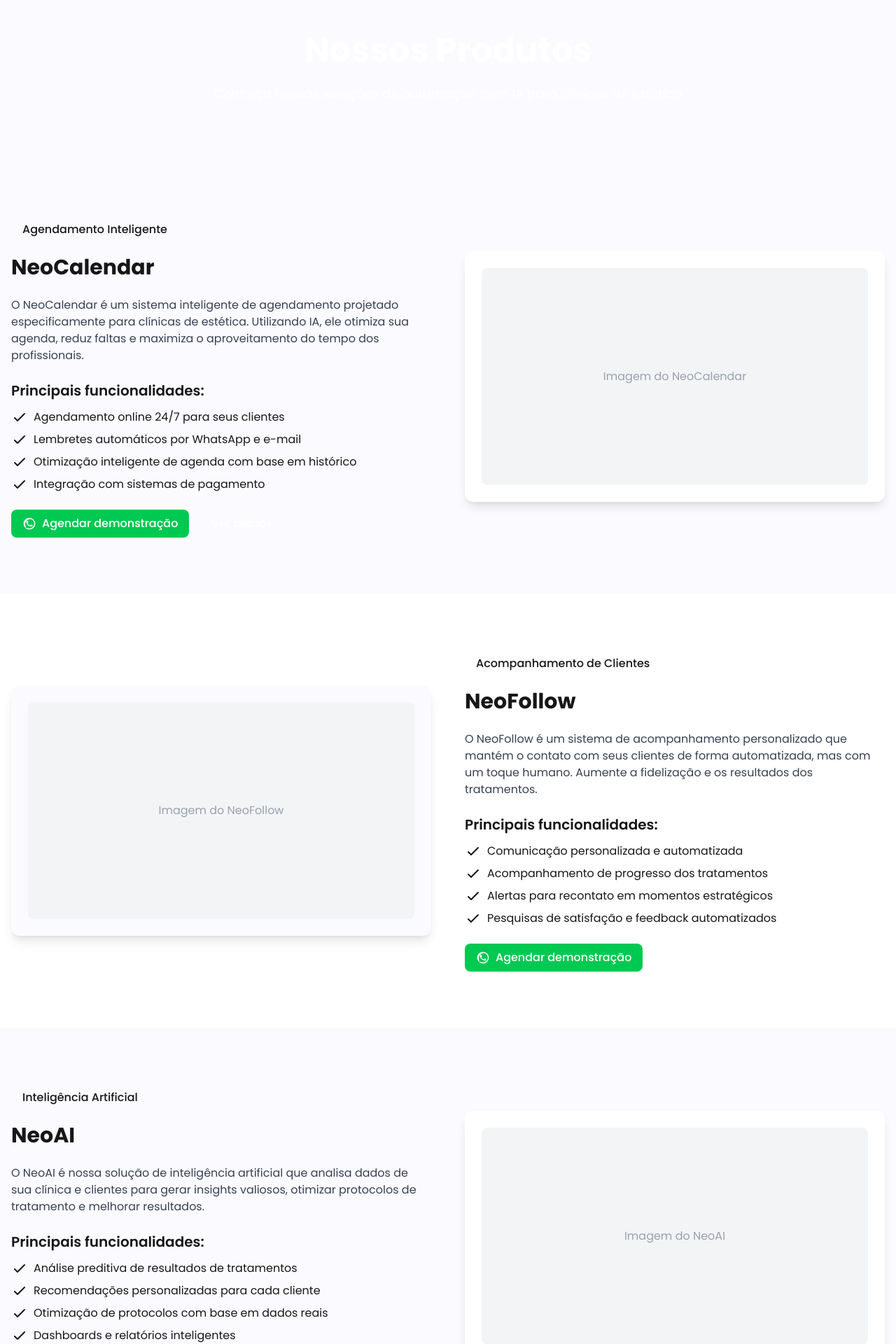
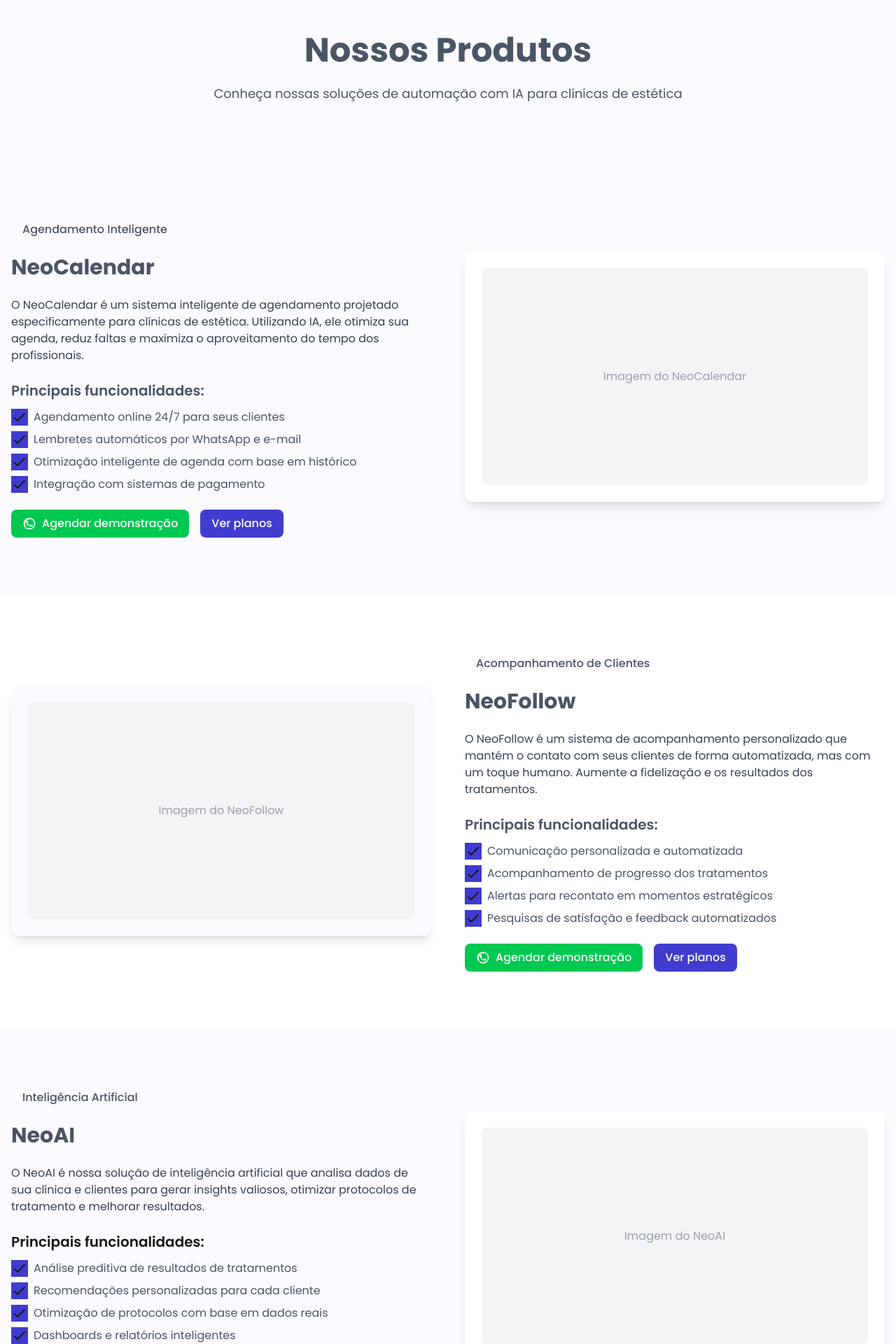
Before and after one commit to NeoSale/neosale-site, a Next.js app: page /produtos in a window 1280 px wide. Shown: the part 120-2040 px from the top of the page at 70% size. Built offline with nearby package versions, Linux system fonts and the light colour scheme.

Commit message:
feat: ajustes de design e substituição de botões por PrimaryButton

```diff
--- a/src/app/contato/page.tsx
+++ b/src/app/contato/page.tsx
@@ -1,7 +1,7 @@
 import React from 'react';
 import Section from '@/components/ui/Section';
-import Button from '@/components/ui/Button';
 import WhatsAppButton from '@/components/ui/WhatsAppButton';
+import PrimaryButton from '@/components/ui/PrimaryButton';
 
 export default function ContatoPage() {
   return (
@@ -157,9 +157,9 @@ export default function ContatoPage() {
                   ></textarea>
                 </div>
 
-                <Button variant="primary" className="w-full">
+                <PrimaryButton className="w-full">
                   Enviar mensagem
-                </Button>
+                </PrimaryButton>
               </form>
             </div>
           </div>
--- a/src/app/produtos/page.tsx
+++ b/src/app/produtos/page.tsx
@@ -1,7 +1,7 @@
 import React from 'react';
 import Section from '@/components/ui/Section';
-import Button from '@/components/ui/Button';
 import WhatsAppButton from '@/components/ui/WhatsAppButton';
+import PrimaryButton from '@/components/ui/PrimaryButton';
 
 export default function ProdutosPage() {
   return (
@@ -9,8 +9,8 @@ export default function ProdutosPage() {
       {/* Hero Section */}
       <Section background="primary" className="py-20">
         <div className="text-center">
-          <h1 className="text-4xl md:text-5xl font-bold mb-6">Nossos Produtos</h1>
-          <p className="text-white/90 text-lg max-w-2xl mx-auto">
+          <h1 className="text-4xl md:text-5xl font-bold mb-6 text-gray-600">Nossos Produtos</h1>
+          <p className="text-gray-600 text-lg max-w-2xl mx-auto">
             Conheça nossas soluções de automação com IA para clínicas de estética
           </p>
         </div>
@@ -20,46 +20,46 @@ export default function ProdutosPage() {
       <Section id="neocalendar" background="light" className="py-20">
         <div className="grid md:grid-cols-2 gap-12 items-center">
           <div>
-            <div className="inline-block bg-primary/10 text-primary font-medium px-4 py-2 rounded-full mb-4">
+            <div className="inline-block bg-primary/10 text-gray-600 font-medium px-4 py-2 rounded-full mb-4">
               Agendamento Inteligente
             </div>
-            <h2 className="text-3xl font-bold mb-6">NeoCalendar</h2>
+            <h2 className="text-3xl font-bold mb-6 text-gray-600">NeoCalendar</h2>
             <p className="text-gray-700 mb-6">
               O NeoCalendar é um sistema inteligente de agendamento projetado especificamente para clínicas de estética.
               Utilizando IA, ele otimiza sua agenda, reduz faltas e maximiza o aproveitamento do tempo dos profissionais.
             </p>
 
-            <h3 className="text-xl font-semibold mb-3">Principais funcionalidades:</h3>
+            <h3 className="text-xl font-semibold mb-3 text-gray-600">Principais funcionalidades:</h3>
             <ul className="space-y-2 mb-6">
               <li className="flex items-start">
-                <svg xmlns="http://www.w3.org/2000/svg" className="h-6 w-6 text-primary mr-2 flex-shrink-0" fill="none" viewBox="0 0 24 24" stroke="currentColor">
+                <svg xmlns="http://www.w3.org/2000/svg" className="h-6 w-6 bg-[#403CCF] mr-2 flex-shrink-0" fill="none" viewBox="0 0 24 24" stroke="currentColor">
                   <path strokeLinecap="round" strokeLinejoin="round" strokeWidth={2} d="M5 13l4 4L19 7" />
                 </svg>
-                <span>Agendamento online 24/7 para seus clientes</span>
+                <span className="text-gray-600">Agendamento online 24/7 para seus clientes</span>
               </li>
               <li className="flex items-start">
-                <svg xmlns="http://www.w3.org/2000/svg" className="h-6 w-6 text-primary mr-2 flex-shrink-0" fill="none" viewBox="0 0 24 24" stroke="currentColor">
+                <svg xmlns="http://www.w3.org/2000/svg" className="h-6 w-6 bg-[#403CCF] mr-2 flex-shrink-0" fill="none" viewBox="0 0 24 24" stroke="currentColor">
                   <path strokeLinecap="round" strokeLinejoin="round" strokeWidth={2} d="M5 13l4 4L19 7" />
                 </svg>
-                <span>Lembretes automáticos por WhatsApp e e-mail</span>
+                <span className="text-gray-600">Lembretes automáticos por WhatsApp e e-mail</span>
               </li>
               <li className="flex items-start">
-                <svg xmlns="http://www.w3.org/2000/svg" className="h-6 w-6 text-primary mr-2 flex-shrink-0" fill="none" viewBox="0 0 24 24" stroke="currentColor">
+                <svg xmlns="http://www.w3.org/2000/svg" className="h-6 w-6 bg-[#403CCF] mr-2 flex-shrink-0" fill="none" viewBox="0 0 24 24" stroke="currentColor">
                   <path strokeLinecap="round" strokeLinejoin="round" strokeWidth={2} d="M5 13l4 4L19 7" />
                 </svg>
-                <span>Otimização inteligente de agenda com base em histórico</span>
+                <span className="text-gray-600">Otimização inteligente de agenda com base em histórico</span>
               </li>
               <li className="flex items-start">
-                <svg xmlns="http://www.w3.org/2000/svg" className="h-6 w-6 text-primary mr-2 flex-shrink-0" fill="none" viewBox="0 0 24 24" stroke="currentColor">
+                <svg xmlns="http://www.w3.org/2000/svg" className="h-6 w-6 bg-[#403CCF] mr-2 flex-shrink-0" fill="none" viewBox="0 0 24 24" stroke="currentColor">
                   <path strokeLinecap="round" strokeLinejoin="round" strokeWidth={2} d="M5 13l4 4L19 7" />
                 </svg>
-                <span>Integração com sistemas de pagamento</span>
+                <span className="text-gray-600">Integração com sistemas de pagamento</span>
               </li>
             </ul>
 
             <div className="flex flex-col sm:flex-row gap-4">
               <WhatsAppButton text="Agendar demonstração" />
-              <Button href="/planos" variant="primary">Ver planos</Button>
+              <PrimaryButton href="/planos">Ver planos</PrimaryButton>
             </div>
           </div>
           <div className="bg-white p-6 rounded-xl shadow-lg">
@@ -83,46 +83,46 @@ export default function ProdutosPage() {
             </div>
           </div>
           <div className="order-1 md:order-2">
-            <div className="inline-block bg-primary/10 text-primary font-medium px-4 py-2 rounded-full mb-4">
+            <div className="inline-block bg-primary/10 text-gray-600 font-medium px-4 py-2 rounded-full mb-4">
               Acompanhamento de Clientes
             </div>
-            <h2 className="text-3xl font-bold mb-6">NeoFollow</h2>
+            <h2 className="text-3xl font-bold mb-6 text-gray-600">NeoFollow</h2>
             <p className="text-gray-700 mb-6">
               O NeoFollow é um sistema de acompanhamento personalizado que mantém o contato com seus clientes
               de forma automatizada, mas com um toque humano. Aumente a fidelização e os resultados dos tratamentos.
             </p>
 
-            <h3 className="text-xl font-semibold mb-3">Principais funcionalidades:</h3>
+            <h3 className="text-xl font-semibold mb-3 text-gray-600">Principais funcionalidades:</h3>
             <ul className="space-y-2 mb-6">
               <li className="flex items-start">
-                <svg xmlns="http://www.w3.org/2000/svg" className="h-6 w-6 text-primary mr-2 flex-shrink-0" fill="none" viewBox="0 0 24 24" stroke="currentColor">
+                <svg xmlns="http://www.w3.org/2000/svg" className="h-6 w-6 bg-[#403CCF] mr-2 flex-shrink-0" fill="none" viewBox="0 0 24 24" stroke="currentColor">
                   <path strokeLinecap="round" strokeLinejoin="round" strokeWidth={2} d="M5 13l4 4L19 7" />
                 </svg>
-                <span>Comunicação personalizada e automatizada</span>
+                <span className="text-gray-600">Comunicação personalizada e automatizada</span>
               </li>
               <li className="flex items-start">
-                <svg xmlns="http://www.w3.org/2000/svg" className="h-6 w-6 text-primary mr-2 flex-shrink-0" fill="none" viewBox="0 0 24 24" stroke="currentColor">
+                <svg xmlns="http://www.w3.org/2000/svg" className="h-6 w-6 bg-[#403CCF] mr-2 flex-shrink-0" fill="none" viewBox="0 0 24 24" stroke="currentColor">
                   <path strokeLinecap="round" strokeLinejoin="round" strokeWidth={2} d="M5 13l4 4L19 7" />
                 </svg>
-                <span>Acompanhamento de progresso dos tratamentos</span>
+                <span className="text-gray-600">Acompanhamento de progresso dos tratamentos</span>
               </li>
               <li className="flex items-start">
-                <svg xmlns="http://www.w3.org/2000/svg" className="h-6 w-6 text-primary mr-2 flex-shrink-0" fill="none" viewBox="0 0 24 24" stroke="currentColor">
+                <svg xmlns="http://www.w3.org/2000/svg" className="h-6 w-6 bg-[#403CCF] mr-2 flex-shrink-0" fill="none" viewBox="0 0 24 24" stroke="currentColor">
                   <path strokeLinecap="round" strokeLinejoin="round" strokeWidth={2} d="M5 13l4 4L19 7" />
                 </svg>
-                <span>Alertas para recontato em momentos estratégicos</span>
+                <span className="text-gray-600">Alertas para recontato em momentos estratégicos</span>
               </li>
               <li className="flex items-start">
-                <svg xmlns="http://www.w3.org/2000/svg" className="h-6 w-6 text-primary mr-2 flex-shrink-0" fill="none" viewBox="0 0 24 24" stroke="currentColor">
+                <svg xmlns="http://www.w3.org/2000/svg" className="h-6 w-6 bg-[#403CCF] mr-2 flex-shrink-0" fill="none" viewBox="0 0 24 24" stroke="currentColor">
                   <path strokeLinecap="round" strokeLinejoin="round" strokeWidth={2} d="M5 13l4 4L19 7" />
                 </svg>
-                <span>Pesquisas de satisfação e feedback automatizados</span>
+                <span className="text-gray-600">Pesquisas de satisfação e feedback automatizados</span>
               </li>
             </ul>
 
             <div className="flex flex-col sm:flex-row gap-4">
               <WhatsAppButton text="Agendar demonstração" />
-              <Button href="/planos" variant="primary">Ver planos</Button>
+              <PrimaryButton href="/planos">Ver planos</PrimaryButton>
             </div>
           </div>
         </div>
@@ -132,10 +132,10 @@ export default function ProdutosPage() {
       <Section id="neoai" background="light" className="py-20">
         <div className="grid md:grid-cols-2 gap-12 items-center">
           <div>
-            <div className="inline-block bg-primary/10 text-primary font-medium px-4 py-2 rounded-full mb-4">
+            <div className="inline-block bg-primary/10 text-gray-600 font-medium px-4 py-2 rounded-full mb-4">
               Inteligência Artificial
             </div>
-            <h2 className="text-3xl font-bold mb-6">NeoAI</h2>
+            <h2 className="text-3xl font-bold mb-6 text-gray-600">NeoAI</h2>
             <p className="text-gray-700 mb-6">
               O NeoAI é nossa solução de inteligência artificial que analisa dados de sua clínica e clientes
               para gerar insights valiosos, otimizar protocolos de tratamento e melhorar resultados.
@@ -144,34 +144,34 @@ export default function ProdutosPage() {
             <h3 className="text-xl font-semibold mb-3">Principais funcionalidades:</h3>
             <ul className="space-y-2 mb-6">
               <li className="flex items-start">
-                <svg xmlns="http://www.w3.org/2000/svg" className="h-6 w-6 text-primary mr-2 flex-shrink-0" fill="none" viewBox="0 0 24 24" stroke="currentColor">
+                <svg xmlns="http://www.w3.org/2000/svg" className="h-6 w-6 bg-[#403CCF] mr-2 flex-shrink-0" fill="none" viewBox="0 0 24 24" stroke="currentColor">
                   <path strokeLinecap="round" strokeLinejoin="round" strokeWidth={2} d="M5 13l4 4L19 7" />
                 </svg>
-                <span>Análise preditiva de resultados de tratamentos</span>
+                <span className="text-gray-600">Análise preditiva de resultados de tratamentos</span>
               </li>
               <li className="flex items-start">
-                <svg xmlns="http://www.w3.org/2000/svg" className="h-6 w-6 text-primary mr-2 flex-shrink-0" fill="none" viewBox="0 0 24 24" stroke="currentColor">
+                <svg xmlns="http://www.w3.org/2000/svg" className="h-6 w-6 bg-[#403CCF] mr-2 flex-shrink-0" fill="none" viewBox="0 0 24 24" stroke="currentColor">
                   <path strokeLinecap="round" strokeLinejoin="round" strokeWidth={2} d="M5 13l4 4L19 7" />
                 </svg>
-                <span>Recomendações personalizadas para cada cliente</span>
+                <span className="text-gray-600">Recomendações personalizadas para cada cliente</span>
               </li>
               <li className="flex items-start">
-                <svg xmlns="http://www.w3.org/2000/svg" className="h-6 w-6 text-primary mr-2 flex-shrink-0" fill="none" viewBox="0 0 24 24" stroke="currentColor">
+                <svg xmlns="http://www.w3.org/2000/svg" className="h-6 w-6 bg-[#403CCF] mr-2 flex-shrink-0" fill="none" viewBox="0 0 24 24" stroke="currentColor">
                   <path strokeLinecap="round" strokeLinejoin="round" strokeWidth={2} d="M5 13l4 4L19 7" />
                 </svg>
-                <span>Otimização de protocolos com base em dados reais</span>
+                <span className="text-gray-600">Otimização de protocolos com base em dados reais</span>
               </li>
               <li className="flex items-start">
-                <svg xmlns="http://www.w3.org/2000/svg" className="h-6 w-6 text-primary mr-2 flex-shrink-0" fill="none" viewBox="0 0 24 24" stroke="currentColor">
+                <svg xmlns="http://www.w3.org/2000/svg" className="h-6 w-6 bg-[#403CCF] mr-2 flex-shrink-0" fill="none" viewBox="0 0 24 24" stroke="currentColor">
                   <path strokeLinecap="round" strokeLinejoin="round" strokeWidth={2} d="M5 13l4 4L19 7" />
                 </svg>
-                <span>Dashboards e relatórios inteligentes</span>
+                <span className="text-gray-600">Dashboards e relatórios inteligentes</span>
               </li>
             </ul>
 
             <div className="flex flex-col sm:flex-row gap-4">
               <WhatsAppButton text="Agendar demonstração" />
-              <Button href="/planos" variant="primary">Ver planos</Button>
+              <PrimaryButton href="/planos">Ver planos</PrimaryButton>
             </div>
           </div>
           <div className="bg-white p-6 rounded-xl shadow-lg">
@@ -187,15 +187,15 @@ export default function ProdutosPage() {
       {/* CTA Section */}
       <Section background="primary" className="py-16">
         <div className="text-center">
-          <h2 className="text-3xl font-bold mb-6">Transforme sua clínica com a NeoSale</h2>
-          <p className="text-white/80 max-w-2xl mx-auto mb-8">
+          <h2 className="text-3xl font-bold mb-6 text-gray-600">Transforme sua clínica com a NeoSale</h2>
+          <p className="max-w-2xl mx-auto mb-8 text-gray-600">
             Nossas soluções trabalham em conjunto para otimizar sua operação, melhorar a experiência dos clientes e aumentar seus resultados.
           </p>
           <div className="flex flex-col sm:flex-row gap-4 justify-center">
             <WhatsAppButton text="Falar com um consultor" large className="sm:px-8" />
-            <Button href="/planos" variant="primary" size="lg">
+            <PrimaryButton href="/planos" size="lg">
               Conhecer planos
-            </Button>
+            </PrimaryButton>
           </div>
         </div>
       </Section>
--- a/src/app/sobre/page.tsx
+++ b/src/app/sobre/page.tsx
@@ -1,7 +1,7 @@
 import React from 'react';
 import Section from '@/components/ui/Section';
-import Button from '@/components/ui/Button';
 import WhatsAppButton from '@/components/ui/WhatsAppButton';
+import PrimaryButton from '@/components/ui/PrimaryButton';
 
 export default function SobrePage() {
   return (
@@ -216,9 +216,9 @@ export default function SobrePage() {
           </p>
           <div className="flex flex-col sm:flex-row gap-4 justify-center">
             <WhatsAppButton text="Agendar uma conversa" large className="sm:px-8" />
-            <Button href="/produtos" variant="primary" size="lg">
+            <PrimaryButton href="/produtos" size="lg">
               Conhecer produtos
-            </Button>
+            </PrimaryButton>
           </div>
         </div>
       </Section>
--- a/src/components/ui/PrimaryButton.tsx
+++ b/src/components/ui/PrimaryButton.tsx
@@ -6,6 +6,7 @@ interface PrimaryButtonProps {
   href?: string;
   className?: string;
   large?: boolean;
+  size?: 'sm' | 'md' | 'lg';
   onClick?: () => void;
 }
 
@@ -14,10 +15,33 @@ export default function PrimaryButton({
   href,
   className = "",
   large = false,
+  size,
   onClick
 }: PrimaryButtonProps) {
 
-  const baseStyles = `flex items-center justify-center gap-2 ${large ? 'px-6 py-3 text-lg' : 'px-4 py-2'} bg-primary hover:bg-primary/90 text-white font-medium rounded-lg transition-colors focus:outline-none focus:ring-2 focus:ring-offset-2 focus:ring-primary/50 ${className}`;
+  // Determinar o tamanho baseado em 'large' ou 'size'
+  let sizeClass = '';
+  if (large) {
+    sizeClass = 'px-6 py-3 text-lg';
+  } else if (size) {
+    switch(size) {
+      case 'sm':
+        sizeClass = 'text-sm px-3 py-1.5';
+        break;
+      case 'md':
+        sizeClass = 'text-base px-4 py-2';
+        break;
+      case 'lg':
+        sizeClass = 'text-lg px-6 py-3';
+        break;
+      default:
+        sizeClass = 'text-base px-4 py-2';
+    }
+  } else {
+    sizeClass = 'text-base px-4 py-2';
+  }
+
+  const baseStyles = `flex items-center justify-center gap-2 ${sizeClass} bg-[#403CCF] hover:bg-[#403CCF]/90 text-white font-medium rounded-lg transition-colors focus:outline-none focus:ring-2 focus:ring-offset-2 focus:ring-[#403CCF]/50 ${className}`;
 
   if (href) {
     return (
```
Also changed, not shown: src/app/page.tsx (+15 -13 lines), src/app/planos/page.tsx (+6 -6 lines), public/images/banner.png (added).
